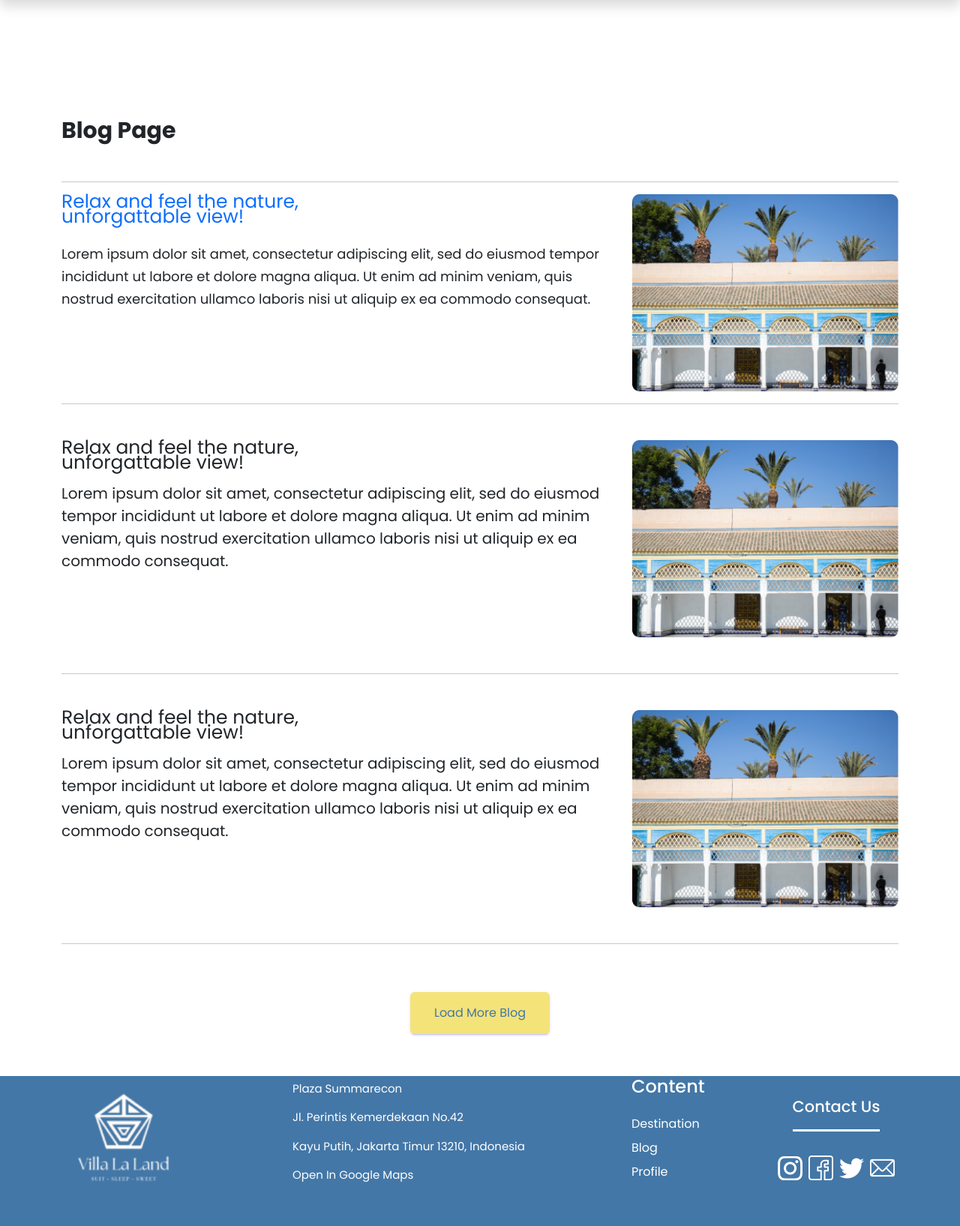
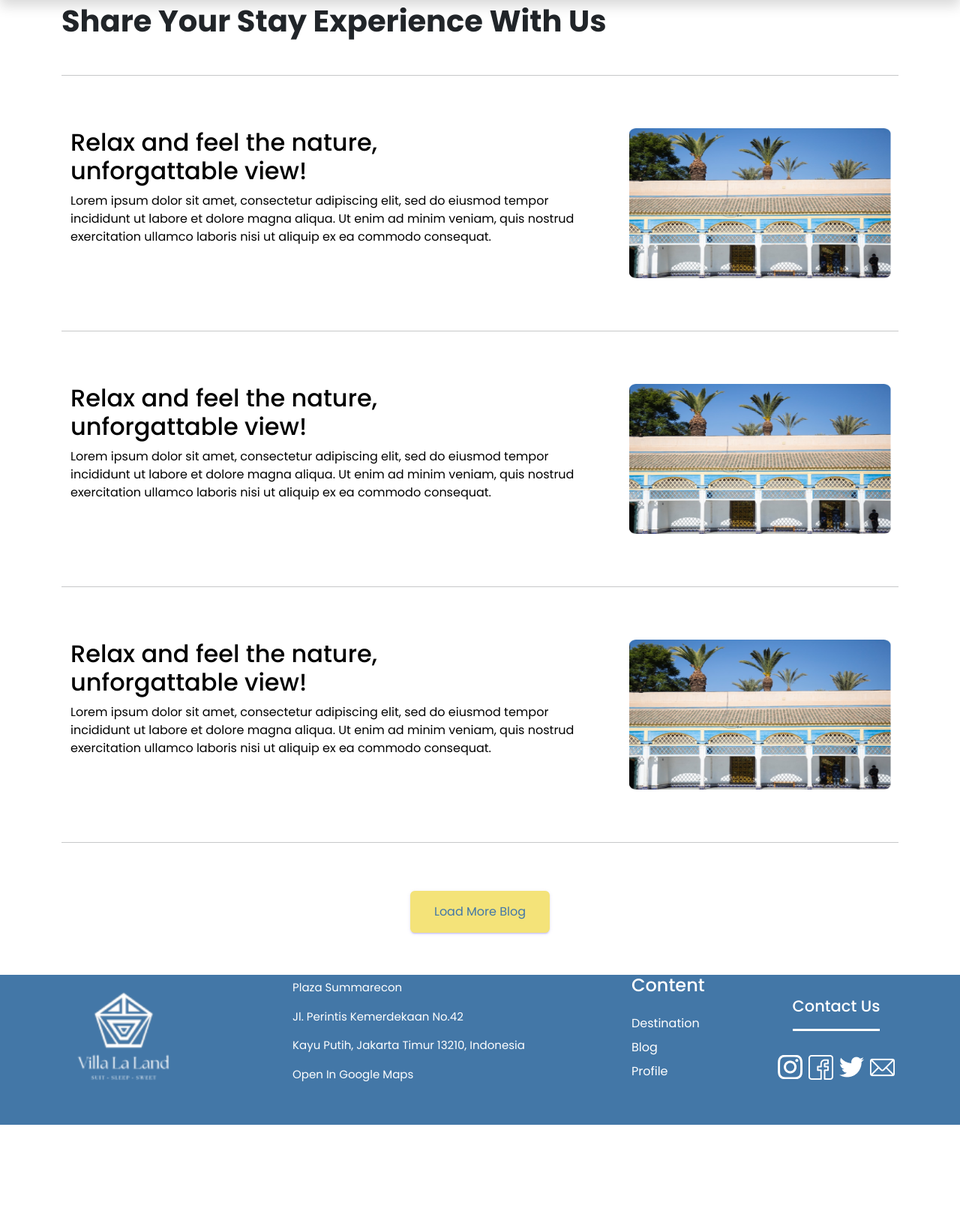
Before and after one commit to melatinurmalasari/VillaLaLand, a PHP site: page /blog.php in a window 1280 px wide. Shown: the part 116-1751 px from the top of the page at 75% size. After the commit the page ends 1616 px from the top, so only its background shows below. Run offline with PHP 8.4, Linux system fonts and the light colour scheme; data that the repository does not hold is empty.

Commit message:
list blog, cover image slide

```diff
--- a/assets/css/style.css
+++ b/assets/css/style.css
@@ -98,14 +98,42 @@ html{
 }
 
 .jumbotron{
-  background: url("../img/Hero.png");
+  background-image: url("../img/vila-1.png");
   background-size: cover;
   height: 800px;
   text-align: center;
   position: relative;
   font-weight: 500;
   z-index: 1;
+  background-position: center center;
+  background-repeat: no-repeat;
+  backface-visibility: hidden;
+  animation: slideBg 15s linear infinite 0s;
+  animation-timing-function: ease-in-out;
 }
+
+@keyframes slideBg{
+  0% {
+    background-image: url("../img/vila-1.png");
+  }
+
+  25% {
+    background-image: url("../img/vila-2.png");
+  }
+
+  50% {
+    background-image: url("../img/vila-3.png");
+  }
+
+  74% {
+    background-image: url("../img/vila-4.jpg");
+  }
+
+  100% {
+    background-image: url("../img/vila-5.jpg");
+  }
+}
+
 .jumbotron .container{
   position: relative;
   z-index: 1;
@@ -136,25 +164,24 @@ html{
 }
 
 /* blog */
-.blog{
-  margin-top: 150px;
-  text-align: left;
-}
-.blog h1{
+/* .blog{
+  text-align: center;
+} */
+/* .blog h1{
   font-size: 30px;
-  font-weight: 600;
+  font-weight: bold;
   line-height: 40px;
 }
 .blog h2{
 font-size: 25px;
-font-weight: 400;
+font-weight: bold;
 line-height: 20px;
-}
-.blog p{
+} */
+/* .blog p{
   font-size: 18px;
   line-height: 30px;
   margin-top: 25px;
-}
+} */
 
 .comment-guest{
   background-color: #4377A7;
--- a/blog.php
+++ b/blog.php
@@ -21,46 +21,47 @@
   <main>
     <section class="blog pt-120">
       <div class="container">
-        <h1 class="fw-bold mb-5">Blog Page</h1><hr>
-        <div class="row">
-          <div class="col-sm-12 col-md-8">
-            <a href="blog2.php" class="text-decoration-none">
+        <h1 class="fw-bold mb-5">Share Your Stay Experience With Us</h1>
+        <hr>
+        <div class="row" style="margin: 20px 0;">
+          <div class="col-sm-12 col-md-8" style="margin: 50px 0;">
+            <a href="blog2.php" class="text-decoration-none" style="color:black;">
               <h2>Relax and feel the nature, <br> unforgattable view!</h2>
-            </a>
-            <p>Lorem ipsum dolor sit amet, consectetur adipiscing elit, sed do eiusmod tempor
+              <p>Lorem ipsum dolor sit amet, consectetur adipiscing elit, sed do eiusmod tempor
               incididunt ut labore et dolore magna aliqua. Ut enim ad minim veniam, quis nostrud exercitation ullamco
               laboris nisi ut aliquip ex ea commodo consequat.</p>
+            </a>
           </div>
-          <div class="col-sm-12 col-md-4">
-            <img src="assets/img/VillaCard1.png" class="d-block w-100" alt="">
+          <div class="col-sm-12 col-md-4" style="margin: 50px 0;">
+            <img src="assets/img/VillaCard1.png" class="d-block" alt="" style="height:200px; width:350px;">
           </div>
         </div>
         <hr>
-        <div class="row my-5">
-          <div class="col-sm-12 col-md-8">
-            <a href="blog2.php" class="text-decoration-none">
-              <h2 class="text-dark">Relax and feel the nature, <br> unforgattable view!</h2>
-            </a>
-            <p class="fs-5 mt-3">Lorem ipsum dolor sit amet, consectetur adipiscing elit, sed do eiusmod tempor
+        <div class="row" style="margin: 20px 0;">
+          <div class="col-sm-12 col-md-8" style="margin: 50px 0;">
+            <a href="blog2.php" class="text-decoration-none" style="color:black;">
+              <h2>Relax and feel the nature, <br> unforgattable view!</h2>
+              <p>Lorem ipsum dolor sit amet, consectetur adipiscing elit, sed do eiusmod tempor
               incididunt ut labore et dolore magna aliqua. Ut enim ad minim veniam, quis nostrud exercitation ullamco
               laboris nisi ut aliquip ex ea commodo consequat.</p>
+            </a>
           </div>
-          <div class="col-sm-12 col-md-4">
-            <img src="assets/img/VillaCard1.png" class="d-block w-100" alt="">
+          <div class="col-sm-12 col-md-4" style="margin: 50px 0;">
+            <img src="assets/img/VillaCard1.png" class="d-block" alt="" style="height:200px; width:350px;">
           </div>
         </div>
         <hr>
-        <div class="row my-5">
-          <div class="col-sm-12 col-md-8">
-            <a href="blog2.php" class="text-decoration-none">
-              <h2 class="text-dark">Relax and feel the nature, <br> unforgattable view!</h2>
-            </a>
-            <p class="fs-5 mt-3">Lorem ipsum dolor sit amet, consectetur adipiscing elit, sed do eiusmod tempor
+        <div class="row" style="margin: 20px 0;">
+          <div class="col-sm-12 col-md-8" style="margin: 50px 0;">
+            <a href="blog2.php" class="text-decoration-none" style="color:black;">
+              <h2>Relax and feel the nature, <br> unforgattable view!</h2>
+              <p>Lorem ipsum dolor sit amet, consectetur adipiscing elit, sed do eiusmod tempor
               incididunt ut labore et dolore magna aliqua. Ut enim ad minim veniam, quis nostrud exercitation ullamco
               laboris nisi ut aliquip ex ea commodo consequat.</p>
+            </a>
           </div>
-          <div class="col-sm-12 col-md-4">
-            <img src="assets/img/VillaCard1.png" class="d-block w-100" alt="">
+          <div class="col-sm-12 col-md-4" style="margin: 50px 0;">
+            <img src="assets/img/VillaCard1.png" class="d-block" alt="" style="height:200px; width:350px;">
           </div>
         </div>
         <hr>
```
Also changed, not shown: dasboard.php (+3 -4 lines), index.php (+3 -4 lines), assets/img/Hero.png (deleted), assets/img/bg-profile.png (deleted), assets/img/vila-5.jpg (added), 4 other files.
